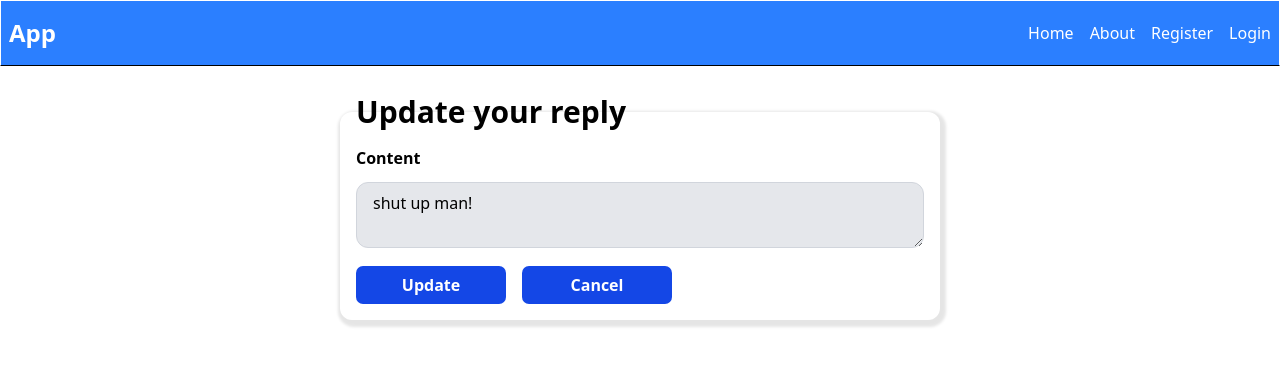
After one commit to obedobodoruku/flask-x-clone, a Flask app: page /2/update_reply/3 in a window 1280 px wide. The commit adds this page. Shown: the top 366 px of the page. Run offline with Flask 3, Linux system fonts and the light colour scheme; data comes from the database, SQL or seed files in the repository; both versions use the stored data as it was after the commit; style sheets or scripts are compiled from the project's sources.

Commit message:
Reply update and delete feature added

```diff
--- a/app/forms.py
+++ b/app/forms.py
@@ -58,3 +58,7 @@ class UpdateAccountForm(FlaskForm):
 class UpdatePostForm(FlaskForm):
     content = TextAreaField("Content", validators=[DataRequired()])
     submit = SubmitField("Reply")
+
+class UpdateReplyForm(FlaskForm):
+    content = TextAreaField("Content")
+    submit = SubmitField("Update")
--- a/app/routes.py
+++ b/app/routes.py
@@ -2,7 +2,7 @@ from flask import redirect, render_template, request, url_for, flash
 from app import app, bcrypt
 from app.models import db, User, Post, Reply
 from datetime import datetime
-from app.forms import RegistrationForm, LoginForm, CreatePostForm, UpdateAccountForm, ReplyForm, UpdatePostForm
+from app.forms import RegistrationForm, LoginForm, CreatePostForm, UpdateAccountForm, ReplyForm, UpdatePostForm, UpdateReplyForm
 from flask_login import login_required, login_user, logout_user ,current_user
 
 @app.route("/", methods=["GET", "POST"])
@@ -123,3 +123,25 @@ def update_post(post_id):
     elif request.method == "GET":
         form.content.data = post.content
     return render_template("update_post.html",post=post, form=form, title=f"Post {post.id} Update")
+
+
+@app.route("/<int:post_id>/delete_reply/<int:reply_id>", methods=["GET"])
+def delete_reply(post_id, reply_id):
+    post = Post.query.get_or_404(post_id)
+    reply = Reply.query.get_or_404(reply_id)
+    db.session.delete(reply)
+    db.session.commit()
+    return redirect(url_for("view_post", username=post.user.username, post_id=post.id, reply_id=reply.id))
+
+@app.route("/<int:post_id>/update_reply/<int:reply_id>", methods=["GET", "POST"])
+def update_reply(post_id, reply_id):
+    post = Post.query.get_or_404(post_id)
+    reply = Reply.query.get_or_404(reply_id)
+    form = UpdateReplyForm()
+    if form.validate_on_submit():
+        reply.content = form.content.data
+        db.session.commit()
+        return redirect(url_for("view_post",username=post.user.username, post_id=post.id))
+    elif request.method == "GET":
+        form.content.data = reply.content
+    return render_template("update_reply.html", post=post, reply=reply, form=form, title=f"{reply.user.username}'s reply {reply.id} Update")
--- /dev/null
+++ b/app/templates/update_reply.html
@@ -0,0 +1,34 @@
+{% extends "layout.html" %}
+{% block body %}
+    <div class="flex flex-col items-center justify-center mt-7">
+        <form method="post" action="{{ url_for('update_reply',post_id=post.id, reply_id=reply.id) }}">
+            {{ form.hidden_tag() }}
+            <fieldset class="form-field w-[600px] p-4 rounded-xl">
+               <legend class="text-3xl font-bold">Update your reply</legend>
+                {{ form.content.label }}
+                {% if form.content.errors %}
+                    {% for error in form.content.errors %}
+                        <div class="my-3">
+                            {{ form.content(class="bg-gray-200 border border-gray-300 px-4 py-2  w-full rounded-xl") }}
+                        </div>
+                        <div>
+                            <span class="text-red-600">{{ error }}</span>
+                        </div>
+                    {% endfor %}
+                {% else %}
+                    <div class="my-3">
+                        {{ form.content(class="bg-gray-200 border border-gray-300 px-4 py-2 w-full rounded-xl") }}
+                    </div>
+                {% endif %}
+                <div class="flex items-center gap-4">
+                    <div>
+                        {{ form.submit(class="bg-blue-700 text-white font-bold p-[7px] w-[150px] rounded-[7px]") }}
+                    </div>
+                    <a href="{{ url_for('view_post', post_id=post.id, username=post.user.username) }}">
+                        <button class="bg-blue-700 text-white font-bold p-[7px] w-[150px] rounded-[7px]" type="button">Cancel</button>
+                    </a>
+                </div>
+            </fieldset>
+        </form>
+    </div>
+{% endblock %}
```
Also changed, not shown: app/templates/post.html (+9 -0 lines), instance/main.db.
